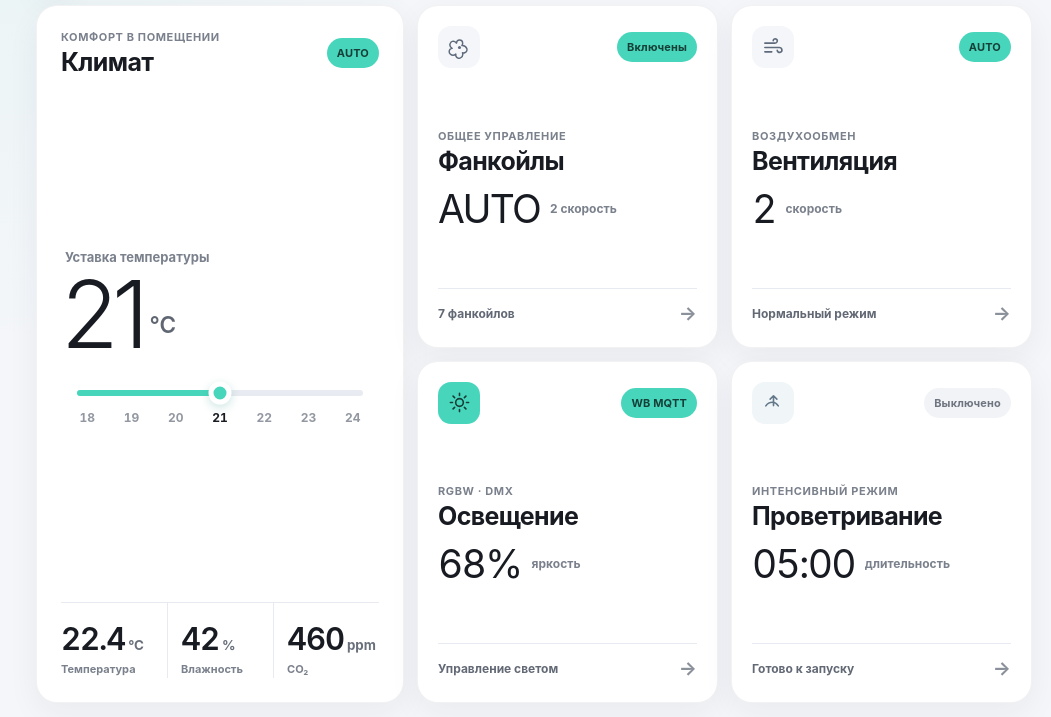
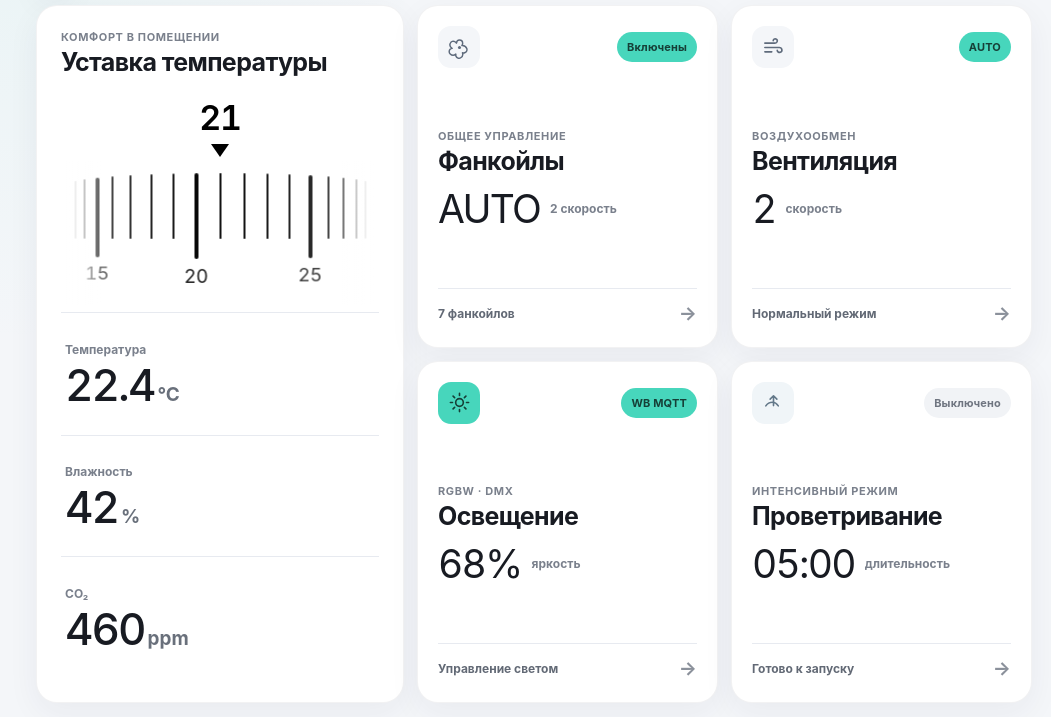
Before and after one commit to Lex26p/bluewhale, a plain HTML site: page index.html in a window 1280 px wide. Shown: the part 53-770 px from the top of the page, without its empty margins (106-1157 px from the left). Drawn offline with Linux system fonts and the light colour scheme.

Commit message:
WEB-02: add temperature setpoint wheel

```diff
--- a/css/app.css
+++ b/css/app.css
@@ -212,108 +212,155 @@ h2 {
   background: var(--accent);
 }
 
-.setpoint-preview {
-  flex: 1 1 auto;
+.setpoint-control {
+  flex: 0 0 236px;
   min-height: 0;
   display: flex;
   flex-direction: column;
-  justify-content: center;
-  padding: 14px 4px 18px;
+  align-items: center;
+  justify-content: flex-start;
+  padding: 24px 0 2px;
+  -webkit-user-select: none;
+  user-select: none;
 }
 
-.section-label {
-  margin-bottom: 5px;
-  font-size: 13px;
-  font-weight: 650;
+
+.setpoint-value {
+  min-width: 64px;
+  color: #000;
+  font-size: 34px;
+  line-height: 36px;
+  font-weight: 560;
+  letter-spacing: -0.035em;
+  text-align: center;
+  font-variant-numeric: tabular-nums;
+  margin-bottom: 8px;
 }
 
-.setpoint-value {
-  margin-left: -4px;
-  font-size: 94px;
-  line-height: 0.95;
-  font-weight: 340;
-  letter-spacing: -0.07em;
+.setpoint-pointer {
+  width: 0;
+  height: 0;
+  margin-top: 0;
+  border-left: 9px solid transparent;
+  border-right: 9px solid transparent;
+  border-top: 13px solid #000;
 }
 
-.setpoint-value span {
+.temperature-wheel {
   position: relative;
-  top: -0.68em;
-  margin-left: 7px;
-  font-size: 0.24em;
-  font-weight: 600;
-  letter-spacing: 0;
-  color: #606773;
+  width: 320px;
+  height: 144px;
+  margin-top: 4px;
+  overflow: hidden;
+  cursor: ew-resize;
+  touch-action: none;
+  -webkit-tap-highlight-color: transparent;
+  outline: none;
 }
 
-.temperature-scale {
-  margin-top: 30px;
+.temperature-wheel:focus-visible {
+  border-radius: 14px;
+  box-shadow: inset 0 0 0 2px rgba(71, 214, 188, 0.72);
 }
 
-.scale-track {
-  position: relative;
-  height: 6px;
-  margin: 0 12px 14px;
-  border-radius: 999px;
-  background: #e8ebf1;
+.wheel-cylinder {
+  position: absolute;
+  inset: 0;
 }
 
-.scale-progress {
+.wheel-tick {
   position: absolute;
-  inset: 0 auto 0 0;
-  width: 50%;
-  border-radius: inherit;
-  background: var(--accent);
+  top: 12px;
+  left: 50%;
+  width: 1px;
+  height: 126px;
+  will-change: transform, opacity;
+  transform-origin: 50% 50%;
+  pointer-events: none;
 }
 
-.scale-thumb {
+.wheel-tick__line {
   position: absolute;
+  top: 0;
   left: 50%;
-  top: 50%;
-  width: 23px;
-  height: 23px;
-  transform: translate(-50%, -50%);
-  border: 5px solid #fff;
-  border-radius: 50%;
-  background: var(--accent);
-  box-shadow: 0 3px 10px rgba(31, 143, 123, 0.22);
+  width: 2px;
+  height: 66px;
+  transform: translateX(-50%);
+  border-radius: 1px;
+  background: #111;
 }
 
-.scale-labels {
-  display: grid;
-  grid-template-columns: repeat(7, 1fr);
-  color: #9297a1;
-  font-size: 12px;
-  font-weight: 650;
-  text-align: center;
-  font-variant-numeric: tabular-nums;
+.wheel-tick--major .wheel-tick__line {
+  width: 4px;
+  height: 86px;
+  border-radius: 2px;
+  background: #050505;
 }
 
-.scale-labels .is-selected {
-  color: var(--text);
+.wheel-tick__label {
+  position: absolute;
+  top: 92px;
+  left: 50%;
+  transform: translateX(-50%);
+  color: #1d1d1d;
+  font-size: 19px;
+  line-height: 23px;
+  font-weight: 440;
+  letter-spacing: -0.02em;
+  font-variant-numeric: tabular-nums;
+  white-space: nowrap;
+}
+
+.wheel-edge {
+  position: absolute;
+  z-index: 3;
+  top: 0;
+  bottom: 0;
+  width: 42px;
+  pointer-events: none;
+}
+
+.wheel-edge--left {
+  left: 0;
+  background: linear-gradient(90deg, #fff 12%, rgba(255, 255, 255, 0.82) 42%, rgba(255, 255, 255, 0));
+}
+
+.wheel-edge--right {
+  right: 0;
+  background: linear-gradient(270deg, #fff 12%, rgba(255, 255, 255, 0.82) 42%, rgba(255, 255, 255, 0));
+}
+
+.temperature-wheel.is-dragging {
+  cursor: grabbing;
 }
 
 .metrics {
+  flex: 1 1 auto;
+  min-height: 0;
   display: grid;
-  grid-template-columns: repeat(3, minmax(0, 1fr));
+  grid-template-columns: 1fr;
+  grid-template-rows: repeat(3, minmax(0, 1fr));
   border-top: 1px solid var(--line);
 }
 
 .metric {
   min-width: 0;
-  padding: 20px 10px 2px 0;
+  display: flex;
+  flex-direction: column;
+  justify-content: center;
+  padding: 11px 4px;
 }
 
 .metric + .metric {
-  padding-left: 13px;
-  border-left: 1px solid var(--line);
+  border-top: 1px solid var(--line);
 }
 
 .metric-value {
   white-space: nowrap;
-  font-size: 31px;
-  line-height: 1;
-  font-weight: 570;
-  letter-spacing: -0.035em;
+  font-size: 44px;
+  line-height: 0.96;
+  font-weight: 500;
+  letter-spacing: -0.045em;
   font-variant-numeric: tabular-nums;
 }
 
@@ -326,8 +373,9 @@ h2 {
 }
 
 .metric-label {
-  margin-top: 8px;
-  font-size: 11px;
+  order: -1;
+  margin: 0 0 7px;
+  font-size: 12px;
   font-weight: 650;
 }
 
--- a/index.html
+++ b/index.html
@@ -34,29 +34,28 @@
         <div class="card-head">
           <div>
             <p class="eyebrow">Комфорт в помещении</p>
-            <h2 id="climate-title">Климат</h2>
+            <h2 id="climate-title">Уставка температуры</h2>
           </div>
-          <div class="state-chip state-chip--active">AUTO</div>
         </div>
 
-        <div class="setpoint-preview" aria-label="Предварительный вид температурной уставки">
-          <p class="section-label">Уставка температуры</p>
-          <div class="setpoint-value">21<span>°C</span></div>
+        <div class="setpoint-control" id="temperature-setpoint">
+          <output class="setpoint-value" id="setpoint-value" for="temperature-wheel">21</output>
+          <div class="setpoint-pointer" aria-hidden="true"></div>
 
-          <div class="temperature-scale" aria-hidden="true">
-            <div class="scale-track">
-              <div class="scale-progress"></div>
-              <div class="scale-thumb"></div>
-            </div>
-            <div class="scale-labels">
-              <span>18</span>
-              <span>19</span>
-              <span>20</span>
-              <span class="is-selected">21</span>
-              <span>22</span>
-              <span>23</span>
-              <span>24</span>
-            </div>
+          <div
+            class="temperature-wheel"
+            id="temperature-wheel"
+            role="slider"
+            tabindex="0"
+            aria-label="Уставка температуры"
+            aria-valuemin="18"
+            aria-valuemax="28"
+            aria-valuenow="21"
+            aria-valuetext="21 градусов"
+          >
+            <div class="wheel-cylinder" data-wheel-cylinder aria-hidden="true"></div>
+            <div class="wheel-edge wheel-edge--left" aria-hidden="true"></div>
+            <div class="wheel-edge wheel-edge--right" aria-hidden="true"></div>
           </div>
         </div>
 
@@ -176,5 +175,6 @@
       </section>
     </main>
   </div>
+  <script src="js/app.js" defer></script>
 </body>
 </html>
--- /dev/null
+++ b/js/app.js
@@ -0,0 +1,188 @@
+(() => {
+  "use strict";
+
+  const wheel = document.querySelector("#temperature-wheel");
+  const cylinder = document.querySelector("[data-wheel-cylinder]");
+  const output = document.querySelector("#setpoint-value");
+
+  if (!wheel || !cylinder || !output) {
+    return;
+  }
+
+  // WEB-02 demo contract. Real WB/MQTT integration is intentionally deferred.
+  const MIN_VALUE = 18;
+  const MAX_VALUE = 28;
+  const STEP = 1;
+  const INITIAL_VALUE = 21;
+
+  // The old Blue Whale used approximately 24 px of horizontal movement per 1 °C.
+  // This implementation is new, but keeps that physical feel and the cylindrical ruler idea.
+  const PIXELS_PER_DEGREE = 24;
+  const CYLINDER_RADIUS = 152;
+  const MAX_ANGLE = 1.28;
+  const VISUAL_TICK_MIN = 10;
+  const VISUAL_TICK_MAX = 35;
+
+  let visualValue = INITIAL_VALUE;
+  let value = INITIAL_VALUE;
+  let dragging = false;
+  let activePointerId = null;
+  let dragStartX = 0;
+  let dragStartValue = INITIAL_VALUE;
+
+  const ticks = [];
+
+  function clamp(number, minimum, maximum) {
+    return Math.min(maximum, Math.max(minimum, number));
+  }
+
+  function snap(number) {
+    const snapped = Math.round(number / STEP) * STEP;
+    return clamp(snapped, MIN_VALUE, MAX_VALUE);
+  }
+
+  function makeTick(tickValue) {
+    const tick = document.createElement("div");
+    const major = tickValue % 5 === 0;
+
+    tick.className = major ? "wheel-tick wheel-tick--major" : "wheel-tick";
+    tick.dataset.value = String(tickValue);
+
+    const line = document.createElement("div");
+    line.className = "wheel-tick__line";
+    tick.append(line);
+
+    if (major) {
+      const label = document.createElement("div");
+      label.className = "wheel-tick__label";
+      label.textContent = String(tickValue);
+      tick.append(label);
+    }
+
+    cylinder.append(tick);
+    ticks.push({ element: tick, value: tickValue });
+  }
+
+  for (let tickValue = VISUAL_TICK_MIN; tickValue <= VISUAL_TICK_MAX; tickValue += 1) {
+    makeTick(tickValue);
+  }
+
+  function renderWheel() {
+    for (const tick of ticks) {
+      const linearOffset = (tick.value - visualValue) * PIXELS_PER_DEGREE;
+      const angle = linearOffset / CYLINDER_RADIUS;
+      const absoluteAngle = Math.abs(angle);
+
+      if (absoluteAngle > MAX_ANGLE) {
+        tick.element.style.visibility = "hidden";
+        continue;
+      }
+
+      const x = Math.sin(angle) * CYLINDER_RADIUS;
+      const depth = Math.max(0, Math.cos(angle));
+      const opacity = 0.26 + depth * 0.74;
+      const verticalScale = 0.82 + depth * 0.18;
+
+      tick.element.style.visibility = "visible";
+      tick.element.style.left = `calc(50% + ${x.toFixed(2)}px)`;
+      tick.element.style.opacity = opacity.toFixed(3);
+      tick.element.style.transform = `translateX(-50%) scaleY(${verticalScale.toFixed(3)})`;
+    }
+
+    const shownValue = snap(visualValue);
+    output.value = String(shownValue);
+    output.textContent = String(shownValue);
+    wheel.setAttribute("aria-valuenow", String(shownValue));
+    wheel.setAttribute("aria-valuetext", `${shownValue} градусов`);
+  }
+
+  function setValue(nextValue, { smoothPosition = false } = {}) {
+    value = snap(nextValue);
+    visualValue = smoothPosition ? clamp(nextValue, MIN_VALUE, MAX_VALUE) : value;
+    renderWheel();
+  }
+
+  function finishDrag(pointerId) {
+    if (!dragging || pointerId !== activePointerId) {
+      return;
+    }
+
+    dragging = false;
+    activePointerId = null;
+    wheel.classList.remove("is-dragging");
+    setValue(visualValue);
+  }
+
+  wheel.addEventListener("pointerdown", (event) => {
+    if (event.button !== undefined && event.button !== 0) {
+      return;
+    }
+
+    dragging = true;
+    activePointerId = event.pointerId;
+    dragStartX = event.clientX;
+    dragStartValue = visualValue;
+    wheel.classList.add("is-dragging");
+    wheel.setPointerCapture?.(event.pointerId);
+    event.preventDefault();
+  });
+
+  wheel.addEventListener("pointermove", (event) => {
+    if (!dragging || event.pointerId !== activePointerId) {
+      return;
+    }
+
+    // Dragging the ruler to the right exposes lower temperatures, just like the old UI.
+    const deltaX = event.clientX - dragStartX;
+    const nextVisualValue = dragStartValue - deltaX / PIXELS_PER_DEGREE;
+    visualValue = clamp(nextVisualValue, MIN_VALUE, MAX_VALUE);
+    value = snap(visualValue);
+    renderWheel();
+    event.preventDefault();
+  });
+
+  wheel.addEventListener("pointerup", (event) => {
+    finishDrag(event.pointerId);
+  });
+
+  wheel.addEventListener("pointercancel", (event) => {
+    finishDrag(event.pointerId);
+  });
+
+  wheel.addEventListener("lostpointercapture", () => {
+    if (dragging) {
+      dragging = false;
+      activePointerId = null;
+      wheel.classList.remove("is-dragging");
+      setValue(visualValue);
+    }
+  });
+
+  wheel.addEventListener("keydown", (event) => {
+    let nextValue = value;
+
+    switch (event.key) {
+      case "ArrowLeft":
+      case "ArrowDown":
+        nextValue -= STEP;
+        break;
+      case "ArrowRight":
+      case "ArrowUp":
+        nextValue += STEP;
+        break;
+      case "Home":
+        nextValue = MIN_VALUE;
+        break;
+      case "End":
+        nextValue = MAX_VALUE;
+        break;
+      default:
+        return;
+    }
+
+    event.preventDefault();
+    setValue(nextValue);
+  });
+
+  renderWheel();
+})();
```
Also changed, not shown: 1 other file.
